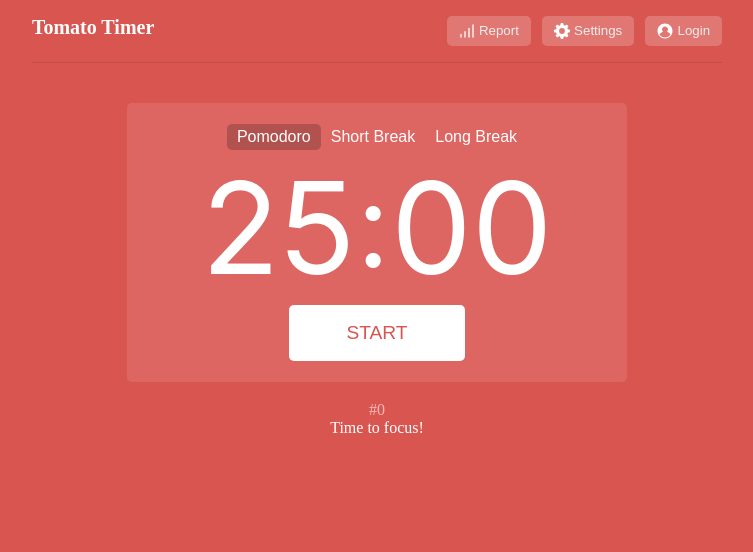
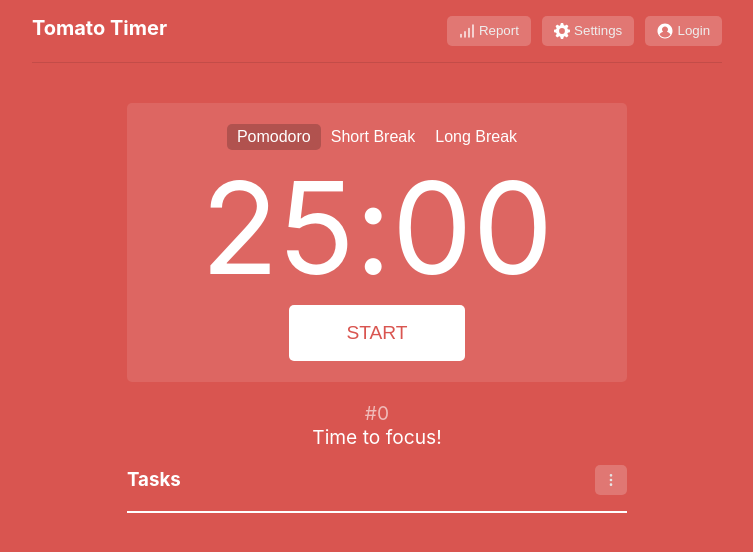
Before and after one commit to Mark-a-obrien/tomato-timer, a plain HTML site: page index.html in a window 1280 px wide. Shown: the whole page, without its empty margins (263-1016 px from the left). Drawn offline with Linux system fonts and the light colour scheme.

Commit message:
added alarm sound

```diff
--- a/index.html
+++ b/index.html
@@ -39,6 +39,16 @@
         <p id="count">#0</p>
 
         <p id="message">Time to focus!</p>
+
+        <section class="tasks">
+            <section class="title">
+                <h3>Tasks</h3>
+                <button id="dots3" class="btn-util"><img src="images/dots3.svg"></button>
+            </section>
+
+            <section class="list"></section>
+        </section>
+
     </section>
 </body>
 </html>
--- a/script.js
+++ b/script.js
@@ -2,7 +2,7 @@
 const seconds = document.querySelector("[data-time=seconds]");
 const stop = document.querySelector("#stop");
 const timerTypes = document.querySelectorAll("[data-timerType]");
-
+const alarm = new Audio("audio/alarm.wav");
 
 const times = {
     pomodoro : "25",
@@ -94,6 +94,7 @@
 // checks if the timer is done
 const checkIfTimerComplete = (min, sec) => {
     if (min <= 0 && sec <= 0) {
+        alarm.play();
         alert("Time to take a short break")
         stopTime();
         setTime(timerTypes[1], times[timerTypes[1].id]);
@@ -110,3 +111,9 @@
 
 
 // ---------------Tasks----------------
+
+// create task
+
+// edit task
+
+// delete task
--- a/style.css
+++ b/style.css
@@ -7,6 +7,11 @@
 
 body {
     background-color: #d95550;
+    font-family:  'ArialRounded', -apple-system, BlinkMacSystemFont, 'Segoe UI', Roboto, Helvetica, Arial, sans-serif, 'Apple Color Emoji', 'Segoe UI Emoji', 'Segoe UI Symbol';;
+    -webkit-transition: background-color 0.6s ease-out;
+    -moz-transition: background-color 0.6s ease-out;
+    -o-transition: background-color 0.6s ease-out;
+    transition: background-color 0.6s ease-out;
 }
 
 img {
@@ -14,7 +19,7 @@
 }
 
 
-header, .tomato, .timer-box, .timer-box nav, .timer-box .timer, nav, .btn-util {
+header, .tomato, .timer-box, .timer-box nav, .timer-box .timer, nav, .btn-util, .tasks .title {
     display: flex;
     justify-content: center;
     align-content: center;
@@ -60,7 +65,7 @@
     font-size: 8rem;
 }
 
-p, h1, button {
+p, h1, h3, button {
     color: white;
 }
 
@@ -84,9 +89,40 @@
     font-size: 1rem;
 }
 
+#count, #message {
+    font-size: 1.2rem;
+}
+
 #count {
     color: rgba(255, 255, 255, 0.6);
-    font-size: 1rem;
+}
+
+
+
+
+
+/* Tasks */
+.tasks {
+    margin-top: 1rem;
+    width: 500px;
+}
+
+.tasks .title {
+    border-bottom: 2px solid white;
+    padding-bottom: 1rem;
+}
+
+.tasks .title h3{
+    align-self: center;
+}
+
+
+.tasks .title #dots3 {
+    margin-left: auto;
+}
+
+.task {
+    background-color: white;
 }
 
 
@@ -102,11 +138,7 @@
 
 
 
-
-
-
-
-
+/* Buttons */
 
 .btn-util, img {
     color: rgb(238, 238, 238);
@@ -145,3 +177,9 @@
     border-radius: 5px;
 
 }
+
+#dots3 {
+
+    padding-left: 8px;
+    padding-right: 8px;
+}
```
Also changed, not shown: images/dots3.svg (added), 1 other file.
